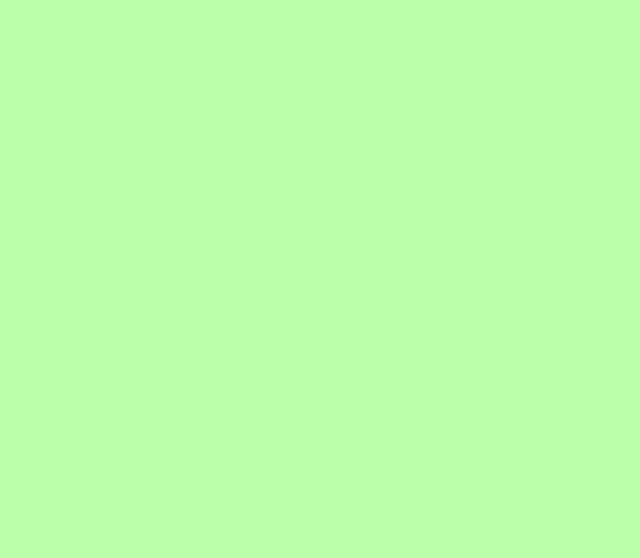
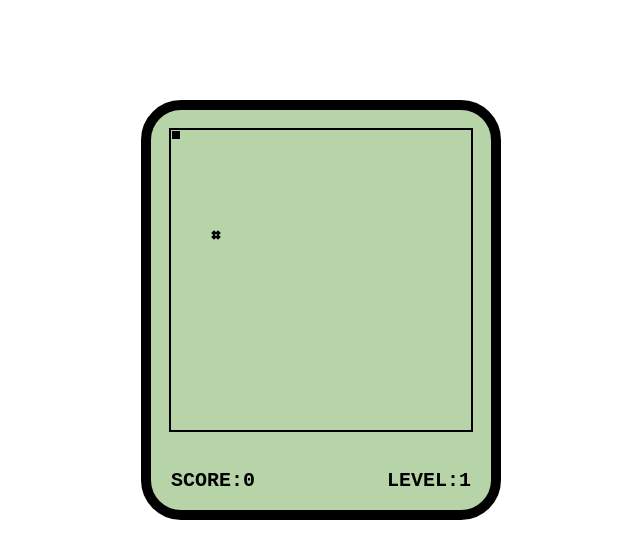
Before and after one commit to skyskyskyha/greedySnake_TS, a website built with webpack: page src/index.html in a window 1280 px wide. Shown: the whole page, without its empty margins (319-959 px from the left). Built offline with nearby package versions, Linux system fonts and the light colour scheme.

Commit message:
finish panel and less style

```diff
--- a/src/index.html
+++ b/src/index.html
@@ -2,8 +2,31 @@
 <html lang="en">
 <head>
     <meta charset="UTF-8">
-    <title>Title</title>
+    <title>Greedy Snake</title>
 </head>
 <body>
+    <div id="main">
+        <div id="stage">
+            <div id="snake">
+                <div>
+
+                </div>
+            </div>
+            <div id="food">
+                <div></div>
+                <div></div>
+                <div></div>
+                <div></div>
+            </div>
+        </div>
+        <div id="score-panel">
+            <div>
+                SCORE:<span id="score">0</span>
+            </div>
+            <div>
+                LEVEL:<span id="level">1</span>
+            </div>
+        </div>
+    </div>
 </body>
 </html>
--- a/src/index.less
+++ b/src/index.less
@@ -1,4 +1,66 @@
+@bg-color: #b7d4a8;
+*{
+  margin:0;
+  padding: 0;
+  box-sizing: border-box;
+}
+
+#main{
+  width: 360px;
+  height: 420px;
+  background-color: @bg-color;
+  margin: 100px auto;
+  border: 10px solid black;
+  border-radius: 40px;
+  display: flex;
+  flex-flow: column;
+  align-items: center;
+  justify-content: space-around;
+  #stage{
+    width: 304px;
+    height: 304px;
+    border: 2px solid black;
+    position: relative;
+    #snake{
+      &>div{
+        width: 10px;
+        height: 10px;
+        background-color: #000;
+        border: 1px solid @bg-color;
+        position: absolute;
+      }
+
+    }
+    #food{
+      width: 10px;
+      height: 10px;
+      //background-color: black;
+      border: 1px solid @bg-color;
+      position: absolute;
+      display: flex;
+      flex-flow: row wrap;
+      justify-content: space-between;
+      align-content: space-between;
+      &>div{
+        width: 4px;
+        height: 4px;
+        background-color: black;
+        transform: rotate(45deg);
+      }
+      left: 40px;
+      top: 100px;
+    }
+  }
+  #score-panel{
+    width: 300px;
+    display: flex;
+    justify-content: space-between;
+  }
+
+}
+
+
+
 body{
-  background-color:#bfa;
-  display: flex;
+  font: bold 20px "Courier New";
 }
--- a/webpack.config.js
+++ b/webpack.config.js
@@ -2,7 +2,7 @@ const path = require("path")
 const HtmlWebpackPlugin = require("html-webpack-plugin");
 const {CleanWebpackPlugin} = require("clean-webpack-plugin")
 module.exports = {
-    mode: "production",
+    mode: "development",
     entry: './src/index.ts',
     output: {
         path: path.resolve(__dirname, "dist"),
```
Also changed, not shown: dist/bundle.js, dist/index.html.
